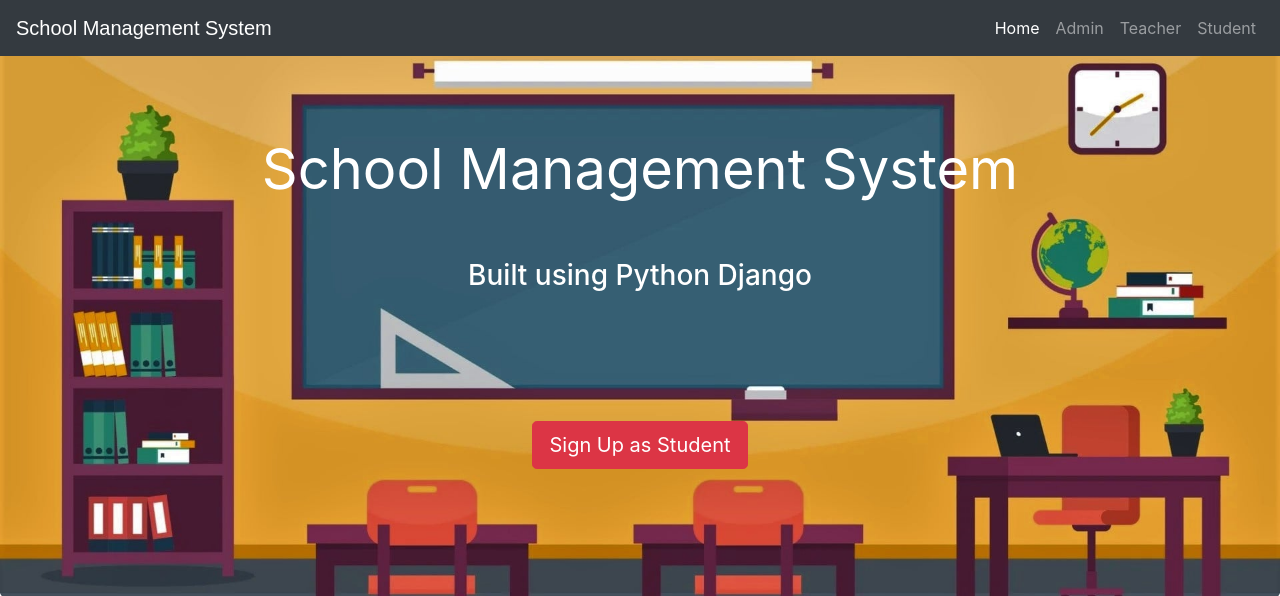
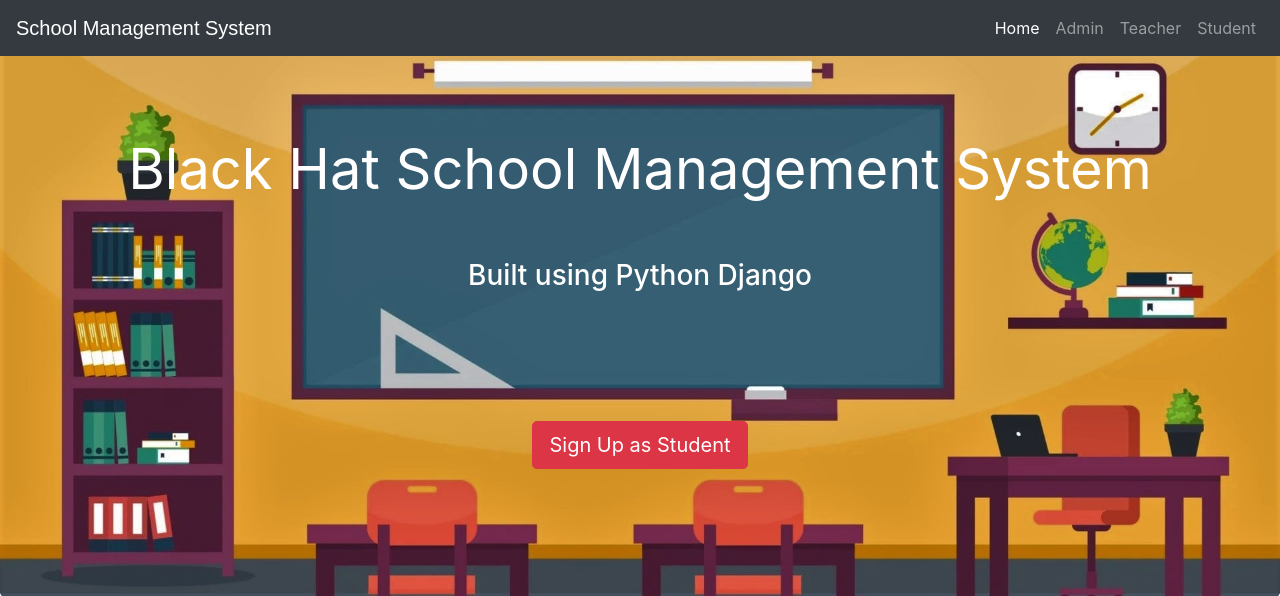
Before and after one commit to Randylomo1/schoolmanagement, a Django app: template SchoolManagement/templates/school/index.html in a window 1280 px wide. Shown: the top 596 px of the page. Run offline with Django 3.2, Linux system fonts and the light colour scheme; the template is opened without the code that fills it, so the values that code supplies are empty; some libraries are stand-ins or nearby versions.

Commit message:
Update index.html

```diff
--- a/SchoolManagement/templates/school/index.html
+++ b/SchoolManagement/templates/school/index.html
@@ -45,7 +45,7 @@
   <br>
   <div class="jumbotron" style="margin-bottom: 0px;margin-top: 0px;">
     <br>
-    <h1 class="display-4 glow"><b>School Management System</b></h1>
+    <h1 class="display-4 glow"><b> Black Hat School Management System</b></h1>
 
     <br><br>
     <h3 class="text-center" style="color:white;">Built using Python Django</h3>
```
